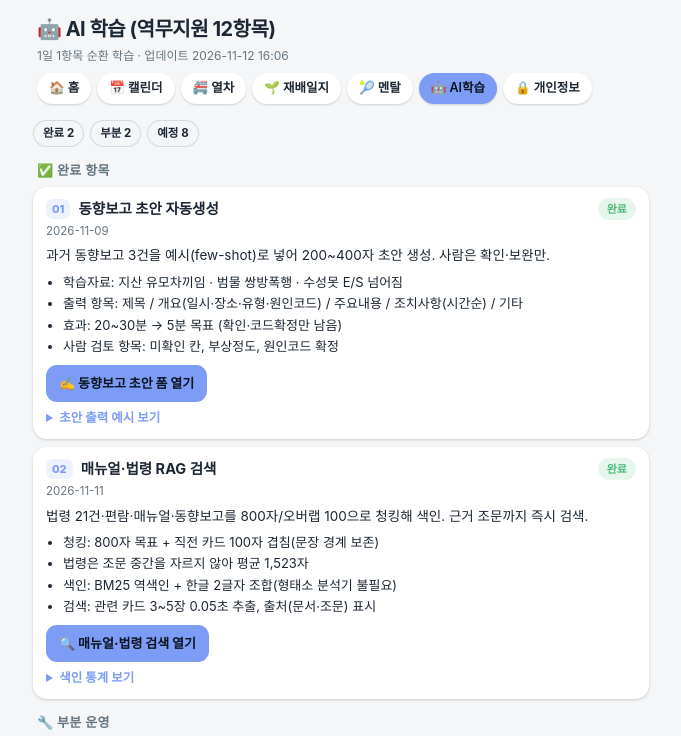
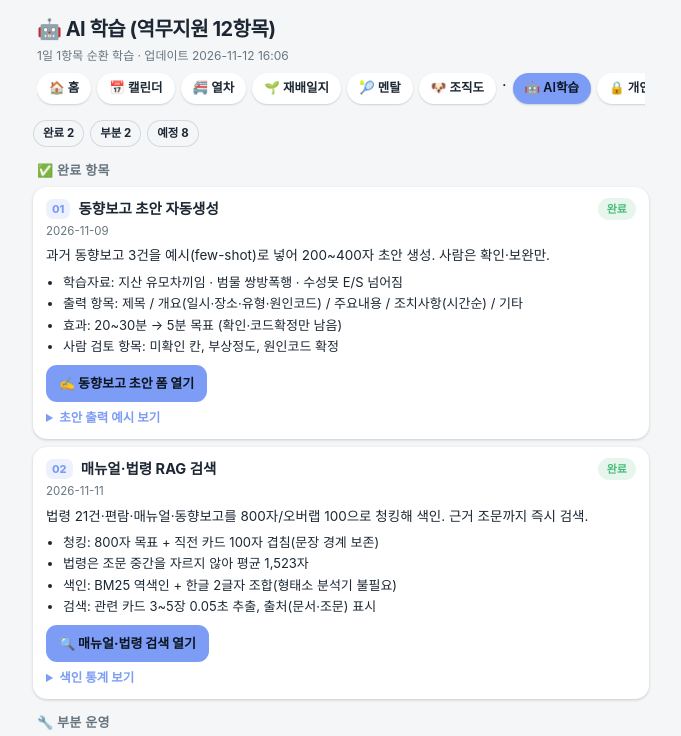
Before and after one commit to jod2580-blip/jod2580-blip.github.io, a plain HTML site: page ai.html in a window 1280 px wide. Shown: the top 736 px of the page, without its empty margins (299-980 px from the left). Drawn offline with Linux system fonts and the light colour scheme.

Commit message:
nav: 조직도 메뉴 추가

```diff
--- a/ai.html
+++ b/ai.html
@@ -63,7 +63,7 @@
     <a href="train.html">🚝 열차</a>
     <a href="journal.html">🌱 재배일지</a>
     <a href="mental.html">🎾 멘탈</a>
-    <a href="ai.html" class="on">🤖 AI학습</a>
+    <a href="team.html">🐶 조직도</a> · <a href="ai.html" class="on">🤖 AI학습</a>
     <a href="privacy.html">🔒 개인정보</a>
   </nav>
 </header>
```
